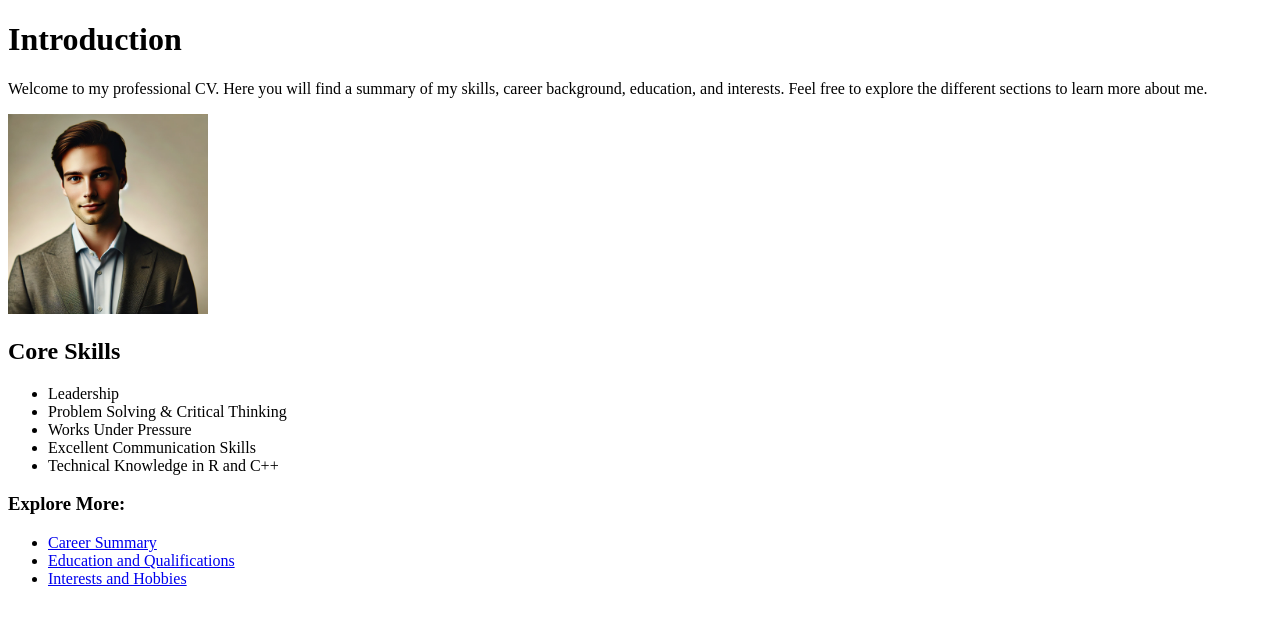
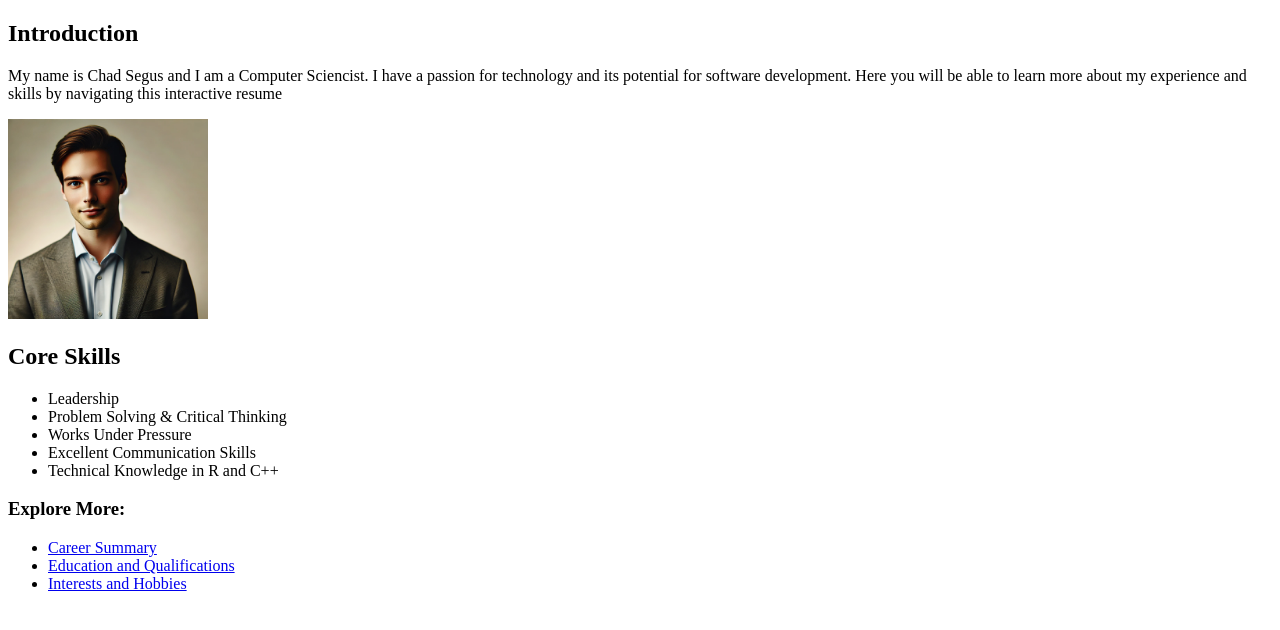
Before and after one commit to ironalex04/hw2, a plain HTML site: page index.html in a window 1280 px wide. Drawn offline with Linux system fonts and the light colour scheme.

Commit message:
Update index.html

```diff
--- a/index.html
+++ b/index.html
@@ -13,20 +13,28 @@ Last Modified: 2024-09-19
     <meta charset="UTF-8">
     <meta name="viewport" content="width=device-width, initial-scale=1.0">
     <title>My CV - Introduction</title>
+
 </head>
 
+
+
 <body>
-    <!-- Introduction Page -->
-    <h1>Introduction</h1>
-    <p>
-        Welcome to my professional CV. Here you will find a summary of my skills, career background, education, and
-        interests.
-        Feel free to explore the different sections to learn more about me.
-    </p>
+    <section>
+        <!-- Introduction Page -->
+        <h1>Introduction</h1>
+        <p>
+            My name is Chad Segus and I am a Computer Sciencist. I have a passion for technology and its potential for
+            software development.
+            Here you will be able to learn more about my experience and skills by navigating this interactive resume
+        </p>
+    </section>
 
+    </section>
     <!-- Profile Image -->
     <img src="pp.webp" alt="Profile Picture" width="200">
+    </section>
 
+    </section>
     <!-- Core Skills List -->
     <h2>Core Skills</h2>
     <ul>
@@ -36,16 +44,17 @@ Last Modified: 2024-09-19
         <li>Excellent Communication Skills</li>
         <li>Technical Knowledge in R and C++</li>
     </ul>
+    </section>
 
     <!-- Section Links -->
     <h3>Explore More:</h3>
     <ul>
         <li><a href="career-summary.html">Career Summary</a></li>
         <li><a href="education.html">Education and Qualifications</a></li>
-        <li><a href="#interests">Interests and Hobbies</a></li>
+        <li><a href="interests.html">Interests and Hobbies</a></li>
     </ul>
 
-    <link rel="icon" href="favicon.ico" type="image/x-icon">
+
 
 </body>
 
```
